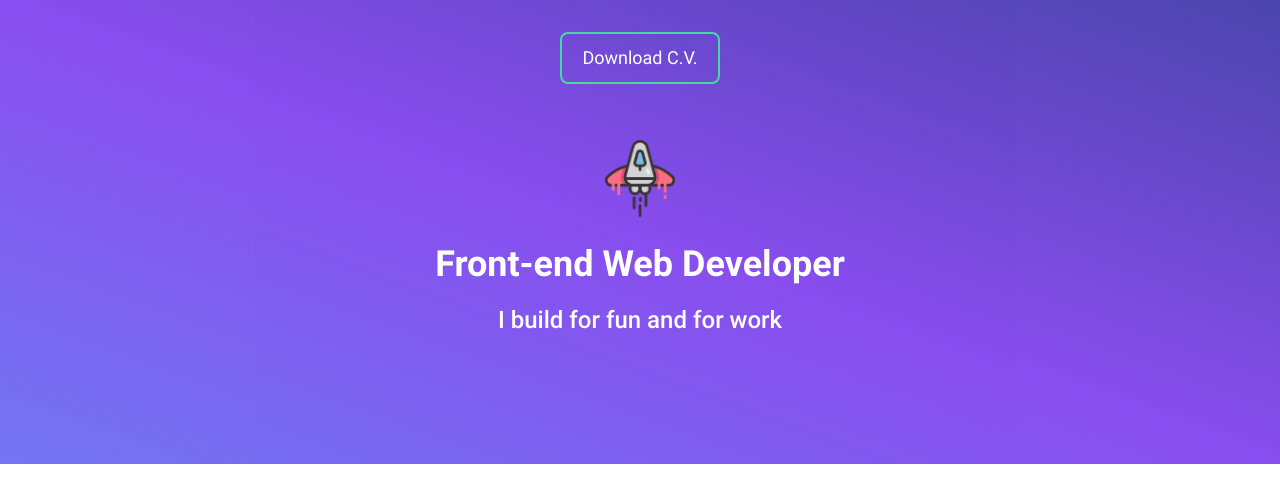
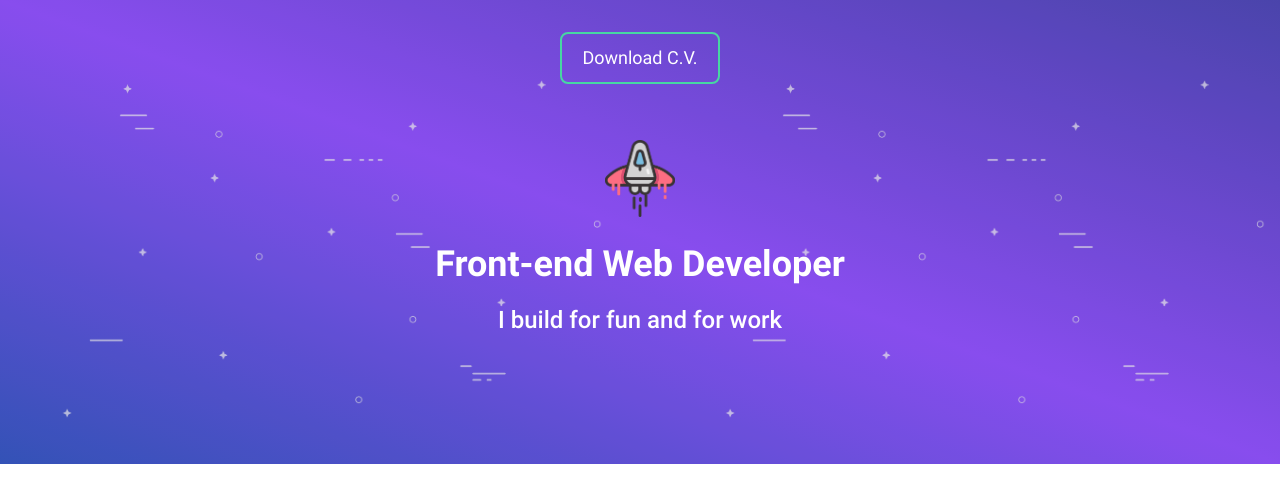
Before and after one commit to cav2008/portfolio-2022, a Next.js app: page / in a window 1280 px wide. Shown: the top 502 px of the page. Built offline with nearby package versions, Linux system fonts and the light colour scheme.

Commit message:
add stars background

```diff
--- a/components/molecules/Hero/Hero.jsx
+++ b/components/molecules/Hero/Hero.jsx
@@ -4,9 +4,15 @@ import Image from 'next/image';
 import Button from '@components/atoms/Button';
 
 import starship from '@images/starship.png';
+import stars from '@images/stars.png';
 
 const Hero = () => (
-  <section className="bg-gradient-to-tr from-indigo-500 via-violet-600 to-indigo-800 opacity-90 pt-8 pb-32">
+  <section className="relative bg-gradient-to-tr from-blue-800 via-violet-600 to-indigo-800 opacity-90">
+    <div
+      className="absolute -z-10 w-full h-full bg-contain opacity-70"
+      style={{ backgroundImage: `url(${stars.src})` }}
+    />
+    <div className="pt-8 pb-32">
       <div className="text-center mb-14">
         <Button text="Download C.V." />
       </div>
@@ -17,6 +23,7 @@ const Hero = () => (
         <h1 className="font-bold text-white text-4xl mb-5">Front-end Web Developer</h1>
         <p className="font-medium text-white text-2xl">I build for fun and for work</p>
       </div>
+    </div>
   </section>
 );
 
--- a/tailwind.config.js
+++ b/tailwind.config.js
@@ -11,6 +11,9 @@ module.exports = {
       colors: {
         violet: colors.violet,
       },
+      zIndex: {
+        '-10': '-10',
+      },
     },
   },
   variants: {
```
Also changed, not shown: public/images/stars.png (added). Lines whose indentation alone changed are shown as unchanged.
